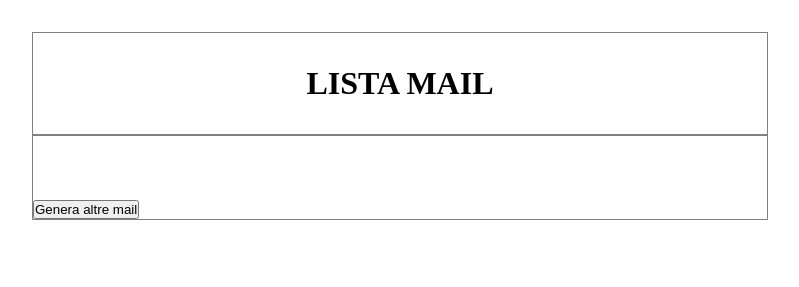
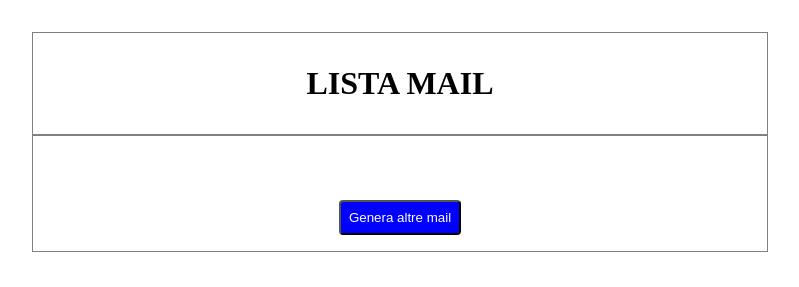
Before and after one commit to JacopoTrincanato/js-email-list, a plain HTML site: page index.html in a window 1280 px wide. Shown: the whole page, without its empty margins (240-1039 px from the left). Drawn offline with nearby package versions, Linux system fonts and the light colour scheme; no server answers.

Commit message:
fix css properties

```diff
--- a/style.css
+++ b/style.css
@@ -19,16 +19,29 @@ h1{
 
 main, header{
     border: 1px solid gray;
-}
-ul{
-    list-style: none;
-    line-height: 2rem;
     display: flex;
     flex-direction: column;
     justify-content: center;
     align-items: center;
 }
 
+ul{
+    list-style: none;
+    line-height: 2rem;
+
+}
+
 .d-none{
     display: none;
 }
+
+button{
+    background-color: blue;
+    color: white;
+    text-align: center;
+    padding: 0.5rem;
+    border-radius: 0.25rem;
+    margin-bottom: 1rem;
+
+
+}
```
